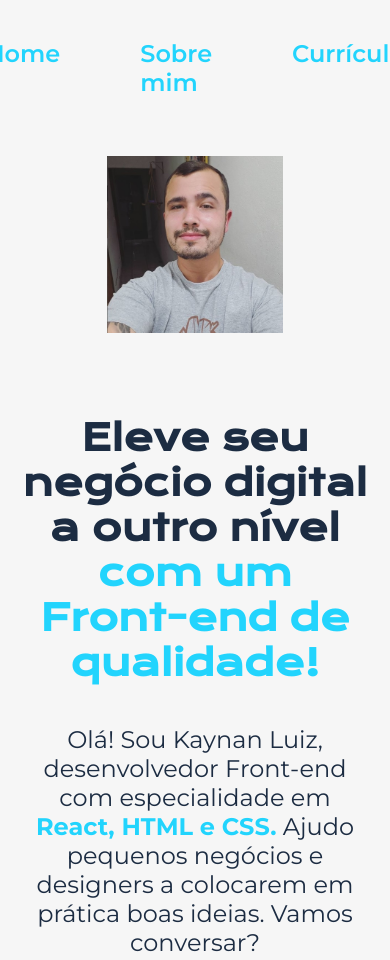
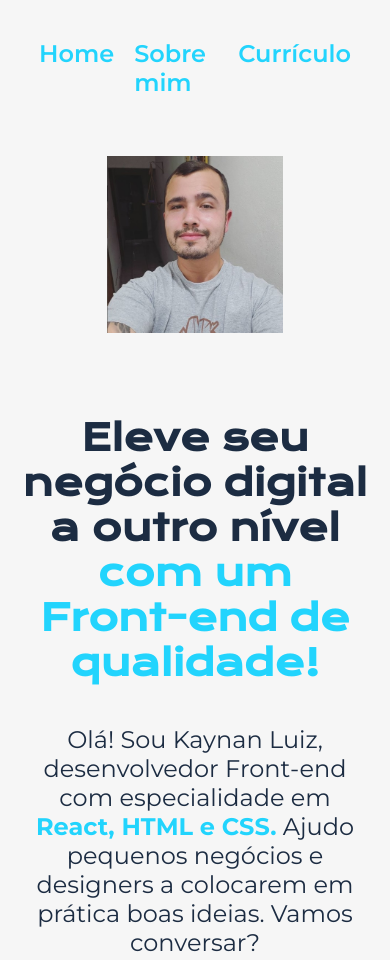
Before and after one commit to kaynanluiz/portfolio, a plain HTML site: page index.html in a window 390 px wide. Shown: the top 960 px of the page. Drawn offline with nearby package versions, Linux system fonts and the light colour scheme.

Commit message:
Update style.css

```diff
--- a/styles/style.css
+++ b/styles/style.css
@@ -130,7 +130,7 @@ body {
 
     .cabecalho__menu {
         justify-content: center;
-        gap: auto;
+        gap: 20px;
     }
 
     .apresentacao {
```
